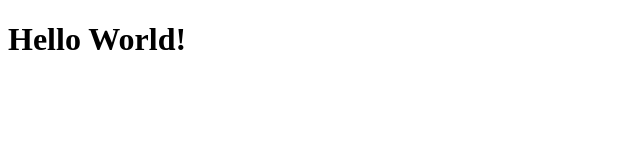
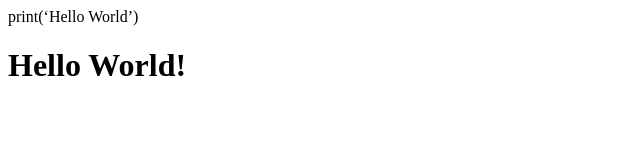
Before and after one commit to denizak1/denizak1.github.io, a plain HTML site: page index.html in a window 1280 px wide. Shown: the whole page, without its empty margins (0-640 px from the left). Drawn offline with Linux system fonts and the light colour scheme.

Commit message:
Update index.html

```diff
--- a/index.html
+++ b/index.html
@@ -9,6 +9,12 @@
 <body>
     <py-script src=”/main.py”></py-script>
 
+    <py-script>
+
+print(‘Hello World’)
+
+<py-script>
+
     <h1>Hello World!</h1>
 </body>
 </html>
```
